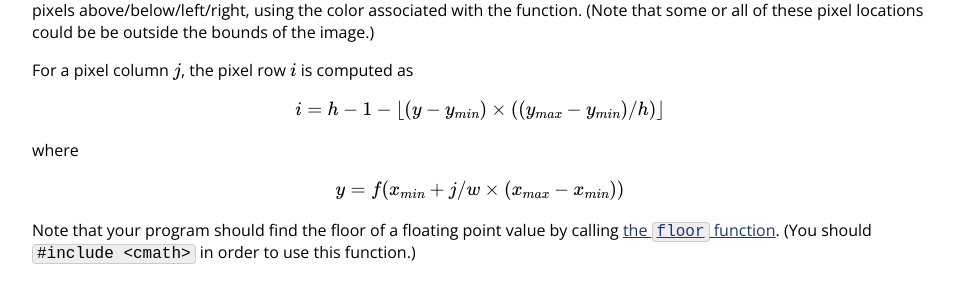
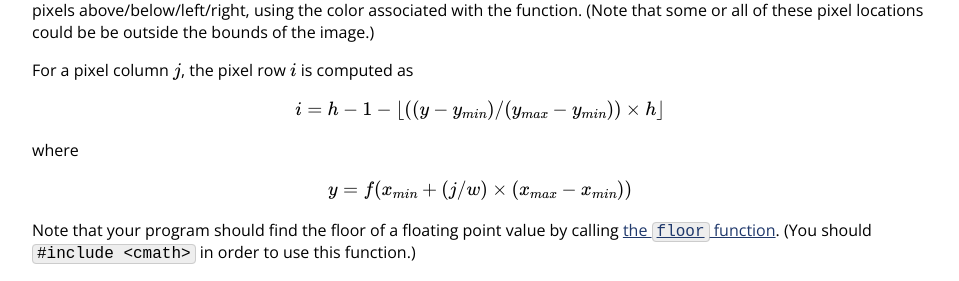
Before and after one commit to vivek-booshan/cs220-sp23, a Jekyll site: the page built from assign/final.md, in a window 1280 px wide and 900 px high, scrolled down 9148 px. Shown: the part 159-440 px from the top of the window, without its empty margins (160-1119 px from the left). Built offline with Jekyll 4.4.1, drawn with Linux system fonts in a browser that asks for light colours; some web fonts are replaced; formulas are drawn with MathJax 3.

Commit message:
correction to plot formula

```diff
--- a/assign/final.md
+++ b/assign/final.md
@@ -477,11 +477,11 @@ of the image.)
 
 For a pixel column $$j$$, the pixel row $$i$$ is computed as
 
-$$i = h - 1 - \lfloor (y - y_{min}) \times ((y_{max} - y_{min}) / h) \rfloor$$
+$$i = h - 1 - \lfloor ((y - y_{min}) / (y_{max} - y_{min})) \times h \rfloor$$
 
 where
 
-$$y = f(x_{min} + j/w \times (x_{max} - x_{min}))$$
+$$y = f(x_{min} + (j/w) \times (x_{max} - x_{min}))$$
 
 Note that your program should find the floor of a floating point value
 by calling [the `floor` function](https://linux.die.net/man/3/floor).
```
